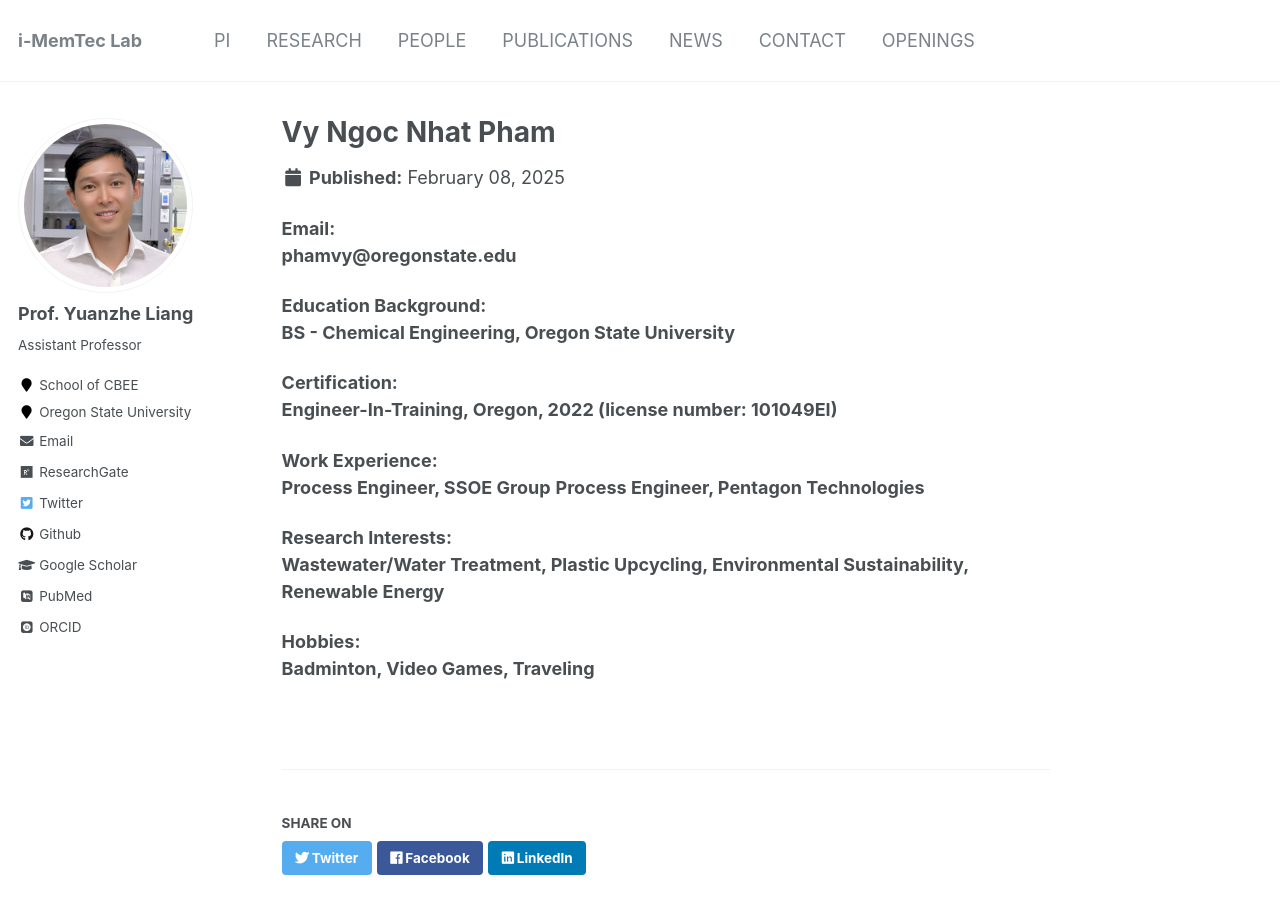
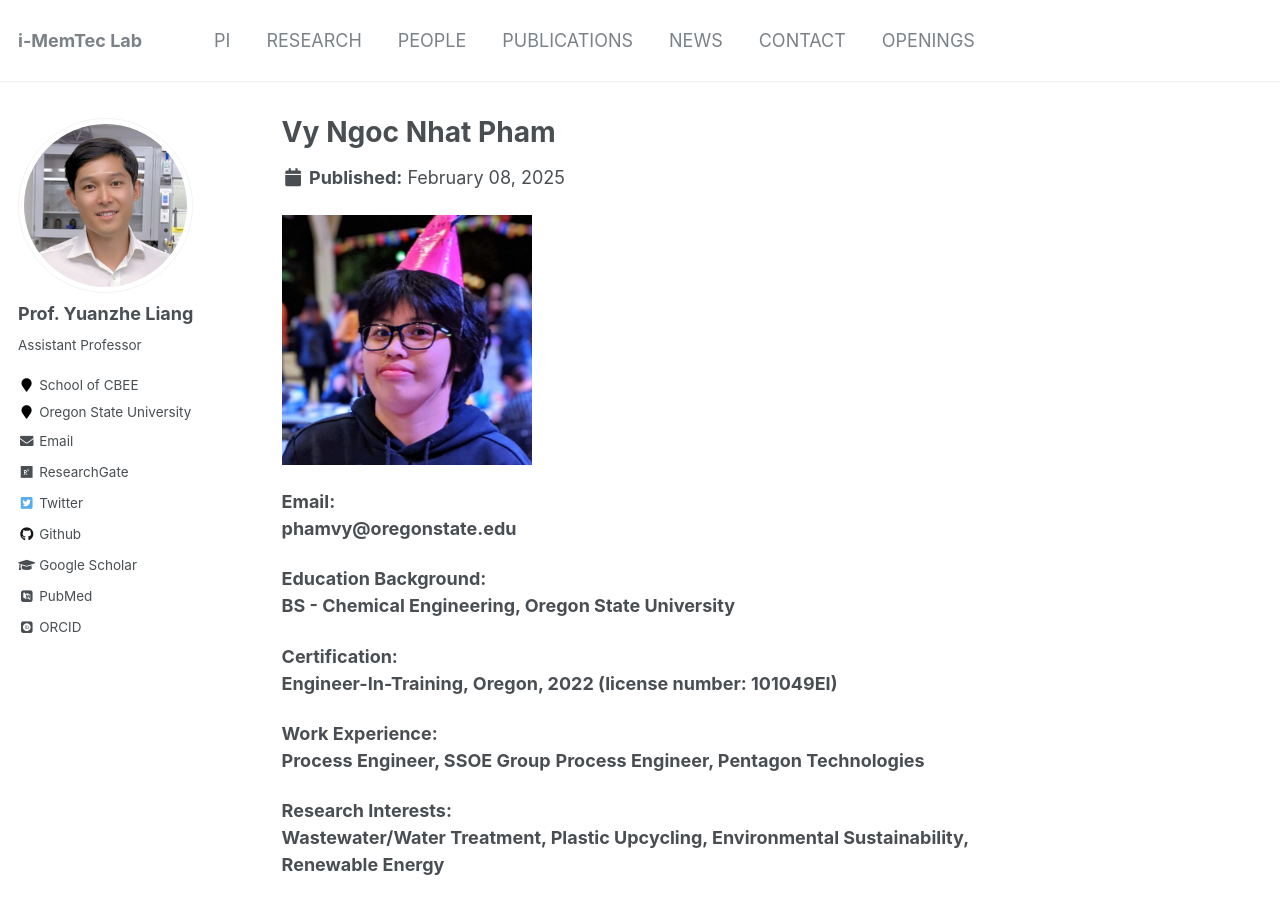
Before and after one commit to yuanzheliang/yuanzheliang.github.io, a Jekyll site: the page built from _portfolio/91-Vy.md, in a window 1280 px wide and 900 px high. Built offline with Jekyll 4.4.1, drawn with Linux system fonts in a browser that asks for light colours; some web fonts are replaced.

Commit message:
Update 91-Vy.md

```diff
--- a/_portfolio/91-Vy.md
+++ b/_portfolio/91-Vy.md
@@ -4,6 +4,8 @@ excerpt: "**1st year rotational Ph.D. student** <br/><img src='/images/Vy.jpg' w
 collection: portfolio
 status: "alumni"
 ---
+
+<img src='/images/Vy.jpg' width='250' height='250'>
 
 **Email:** <br/>
 **phamvy@oregonstate.edu**
```
